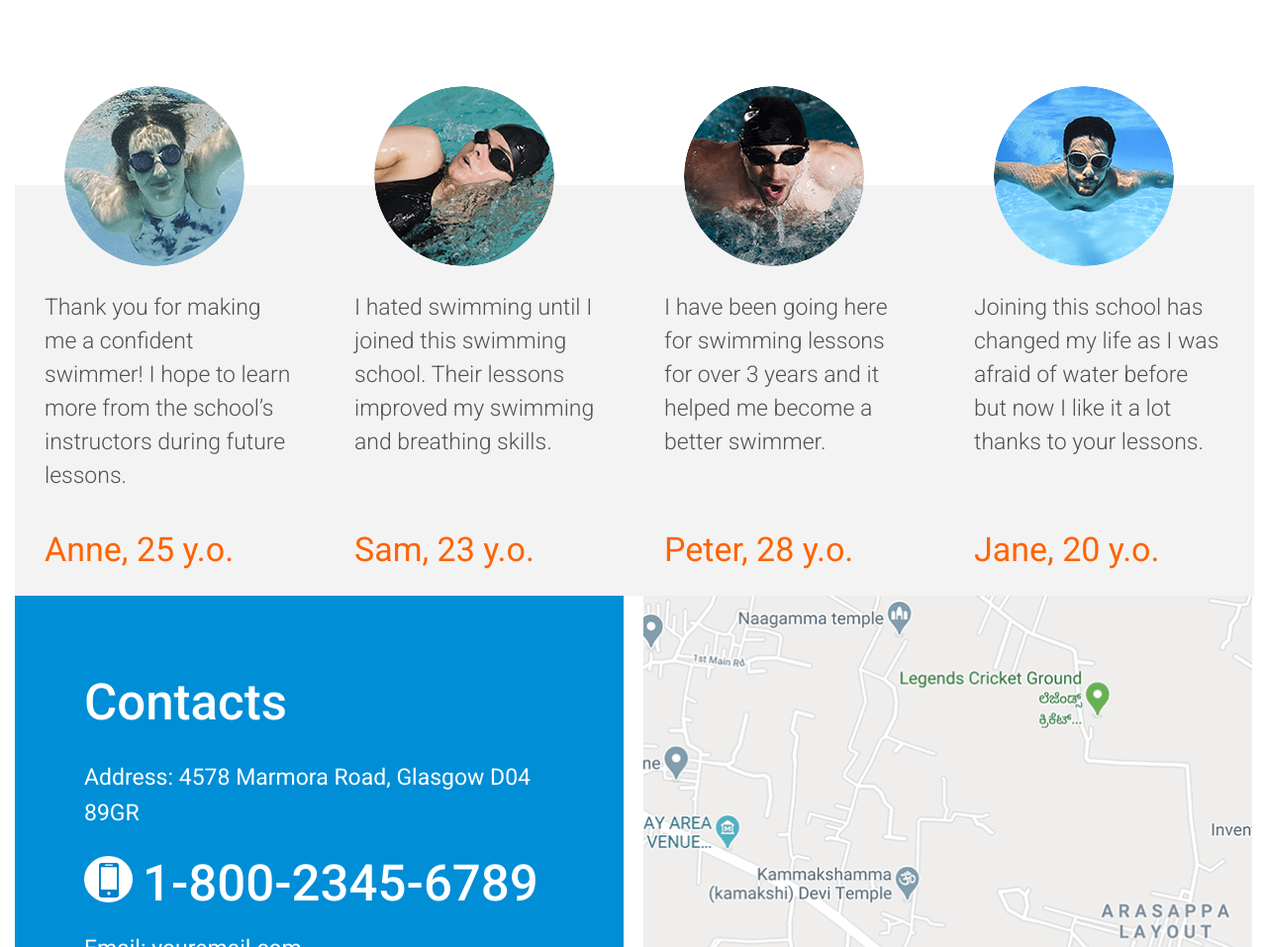
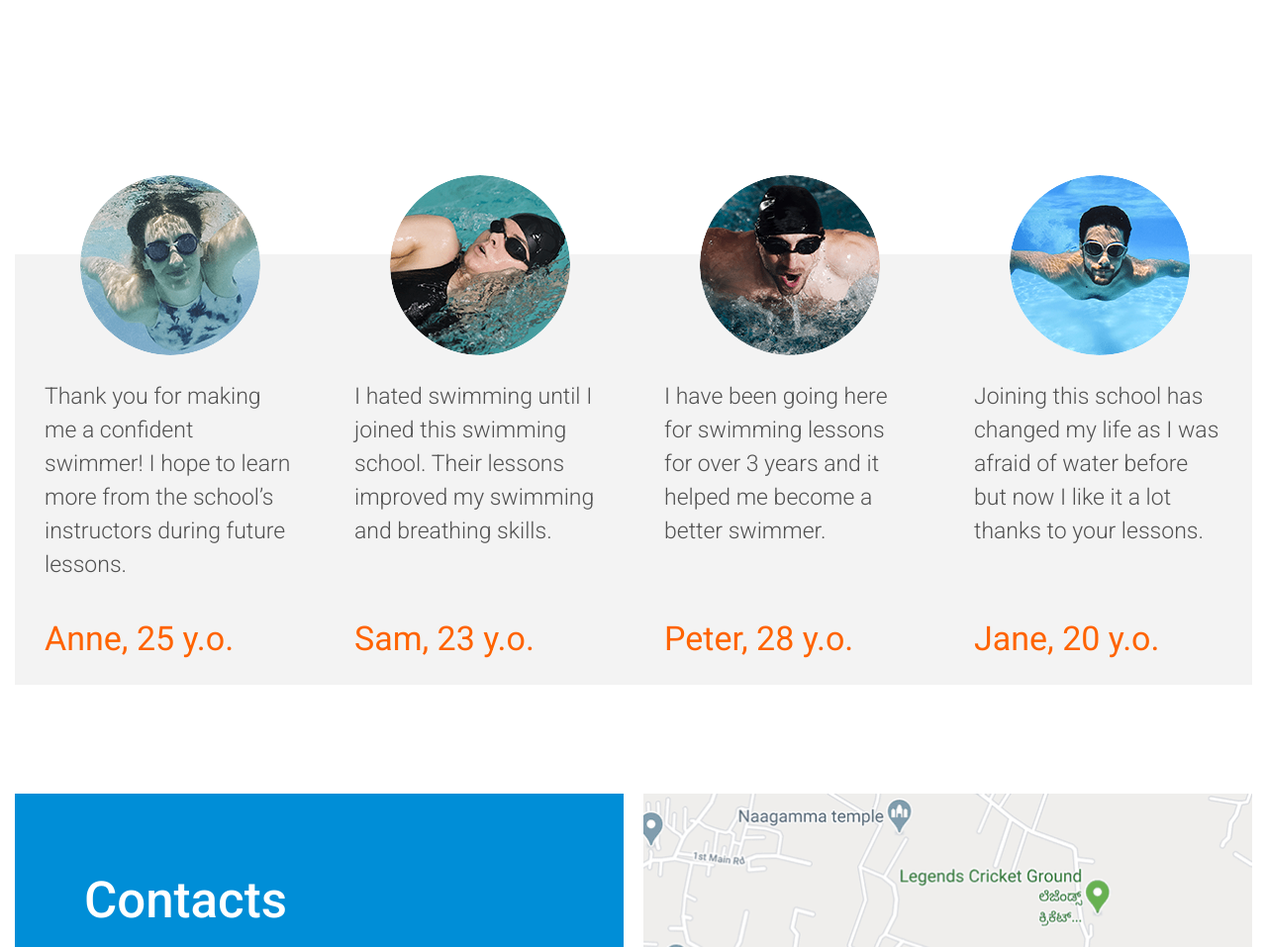
Before and after one commit to maskon/Swimming, a plain HTML site: page index.html in a window 1280 px wide. Shown: the part 3678-4635 px from the top of the page at 99% size. Drawn offline with nearby package versions, Linux system fonts and the light colour scheme.

Commit message:
Add files via upload

```diff
--- a/css/style.css
+++ b/css/style.css
@@ -627,6 +627,7 @@ p {
     background-color: #f3f3f3;
     display: flex;
     flex-direction: column;
+    cursor: pointer;
     margin-top: 30px;
     -webkit-transition: box-shadow .3s linear;
 }
@@ -655,12 +656,17 @@ p {
     padding: 0 30px 30px 30px;
 }
 
+.Elipse__img-body {
+    display: flex;
+    justify-content: center;
+}
+
 .Elipse__img {
     width: 182px;
     height: 182px;
     border-radius: 50%;
     object-fit: cover;
-    margin: -100px 50px 0 50px;
+    margin: -80px 0 0 0;
 }
 
 
@@ -778,10 +784,19 @@ p {
 
 /* Слайдер */
 
+.slider {
+    margin-bottom: 100px;
+}
+
 /* Лента слайдов */
 
 .slick-track {
     display: flex;
+    margin: 70px 0 10px 0;
+}
+
+.slick-list {
+    overflow: hidden;
 }
 
 /* Точки (булиты) */
```
